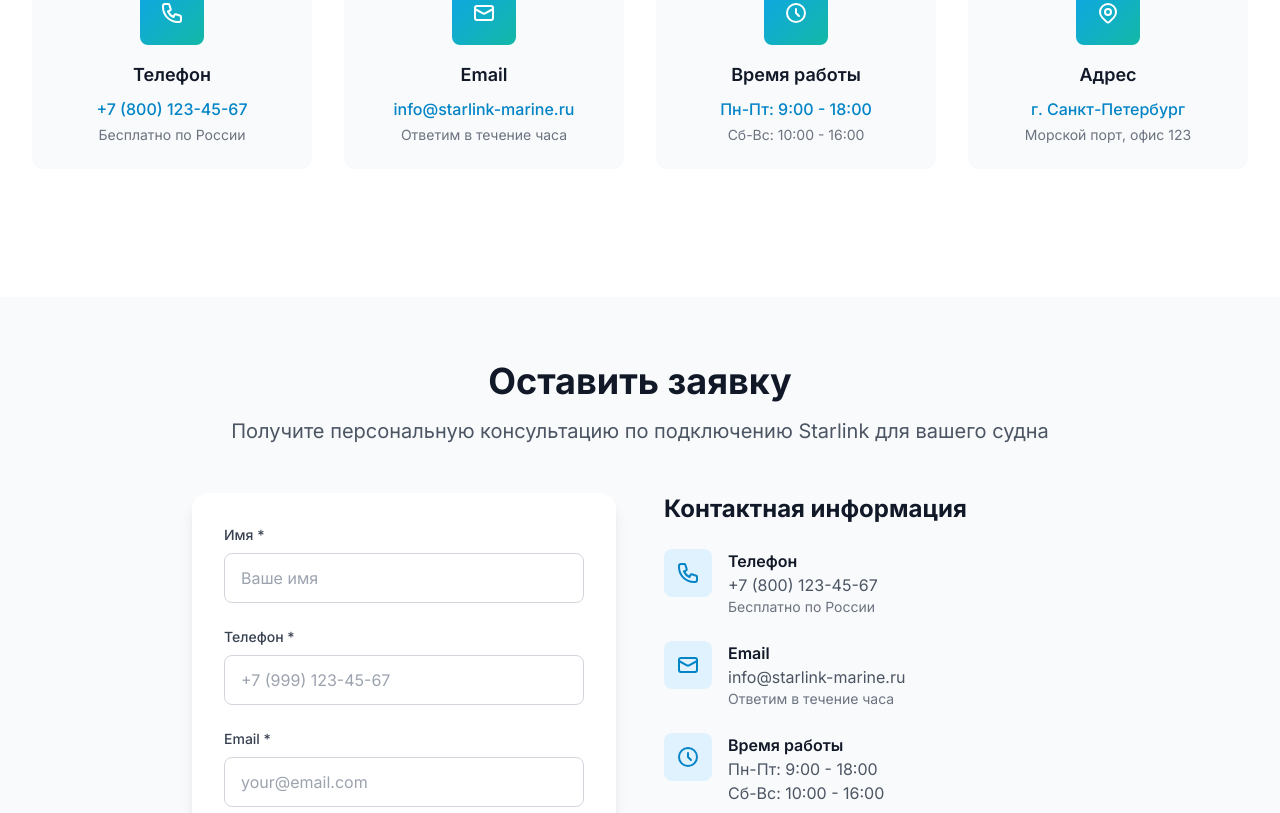
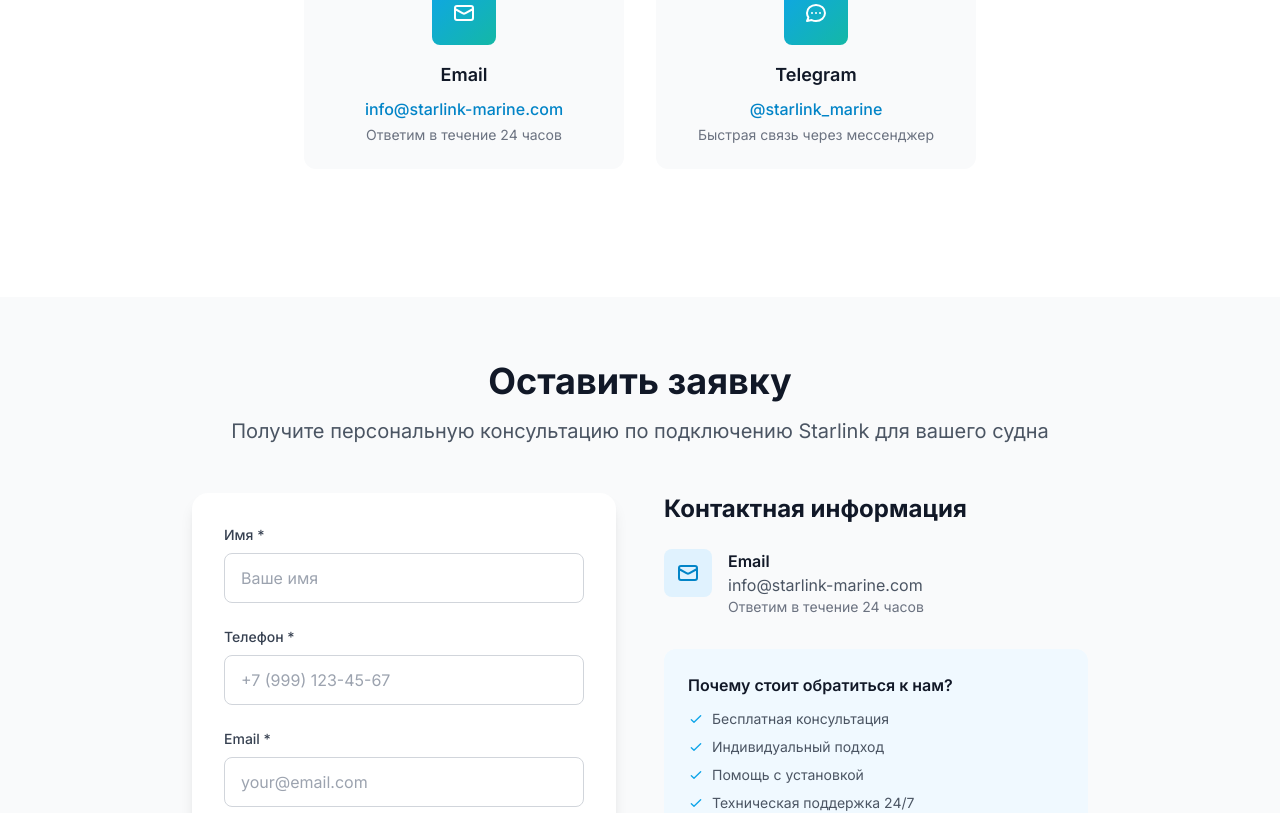
Before and after one commit to zqrt0/starlink-marine-website, a Next.js app: page /contact in a window 1280 px wide. Shown: the part 640-1453 px from the top of the page. Built offline with nearby package versions, Linux system fonts and the light colour scheme.

Commit message:
Remove fake statistics, testimonials, pricing and business hours - make site realistic for international operation

```diff
--- a/src/app/contact/page.tsx
+++ b/src/app/contact/page.tsx
@@ -12,19 +12,9 @@ export const metadata: Metadata = {
 export default function ContactPage() {
   const contactInfo = [
     {
-      title: 'Телефон',
-      value: '+7 (800) 123-45-67',
-      description: 'Бесплатно по России',
-      icon: (
-        <svg className="w-6 h-6" fill="none" stroke="currentColor" viewBox="0 0 24 24">
-          <path strokeLinecap="round" strokeLinejoin="round" strokeWidth={2} d="M3 5a2 2 0 012-2h3.28a1 1 0 01.948.684l1.498 4.493a1 1 0 01-.502 1.21l-2.257 1.13a11.042 11.042 0 005.516 5.516l1.13-2.257a1 1 0 011.21-.502l4.493 1.498a1 1 0 01.684.949V19a2 2 0 01-2 2h-1C9.716 21 3 14.284 3 6V5z" />
-        </svg>
-      )
-    },
-    {
       title: 'Email',
-      value: 'info@starlink-marine.ru',
-      description: 'Ответим в течение часа',
+      value: 'info@starlink-marine.com',
+      description: 'Ответим в течение 24 часов',
       icon: (
         <svg className="w-6 h-6" fill="none" stroke="currentColor" viewBox="0 0 24 24">
           <path strokeLinecap="round" strokeLinejoin="round" strokeWidth={2} d="M3 8l7.89 4.26a2 2 0 002.22 0L21 8M5 19h14a2 2 0 002-2V7a2 2 0 00-2-2H5a2 2 0 00-2 2v10a2 2 0 002 2z" />
@@ -32,23 +22,12 @@ export default function ContactPage() {
       )
     },
     {
-      title: 'Время работы',
-      value: 'Пн-Пт: 9:00 - 18:00',
-      description: 'Сб-Вс: 10:00 - 16:00',
+      title: 'Telegram',
+      value: '@starlink_marine',
+      description: 'Быстрая связь через мессенджер',
       icon: (
         <svg className="w-6 h-6" fill="none" stroke="currentColor" viewBox="0 0 24 24">
-          <path strokeLinecap="round" strokeLinejoin="round" strokeWidth={2} d="M12 8v4l3 3m6-3a9 9 0 11-18 0 9 9 0 0118 0z" />
-        </svg>
-      )
-    },
-    {
-      title: 'Адрес',
-      value: 'г. Санкт-Петербург',
-      description: 'Морской порт, офис 123',
-      icon: (
-        <svg className="w-6 h-6" fill="none" stroke="currentColor" viewBox="0 0 24 24">
-          <path strokeLinecap="round" strokeLinejoin="round" strokeWidth={2} d="M17.657 16.657L13.414 20.9a1.998 1.998 0 01-2.827 0l-4.244-4.243a8 8 0 1111.314 0z" />
-          <path strokeLinecap="round" strokeLinejoin="round" strokeWidth={2} d="M15 11a3 3 0 11-6 0 3 3 0 016 0z" />
+          <path strokeLinecap="round" strokeLinejoin="round" strokeWidth={2} d="M8 12h.01M12 12h.01M16 12h.01M21 12c0 4.418-4.03 8-9 8a9.863 9.863 0 01-4.255-.949L3 20l1.395-3.72C3.512 15.042 3 13.574 3 12c0-4.418 4.03-8 9-8s9 3.582 9 8z" />
         </svg>
       )
     }
@@ -85,7 +64,7 @@ export default function ContactPage() {
             </p>
           </div>
 
-          <div className="grid grid-cols-1 md:grid-cols-2 lg:grid-cols-4 gap-8 mb-16">
+          <div className="grid grid-cols-1 md:grid-cols-2 gap-8 mb-16 max-w-2xl mx-auto">
             {contactInfo.map((contact, index) => (
               <div key={index} className="text-center p-6 bg-gray-50 rounded-xl">
                 <div className="w-16 h-16 bg-gradient-to-br from-marine-500 to-ocean-500 rounded-lg flex items-center justify-center text-white mx-auto mb-4">
--- a/src/app/page.tsx
+++ b/src/app/page.tsx
@@ -1,11 +1,7 @@
 import Header from '@/components/Header'
 import Hero from '@/components/Hero'
 import Benefits from '@/components/Benefits'
-import Stats from '@/components/Stats'
 import PhotoGallerySection from '@/components/PhotoGallerySection'
-import ComparisonTable from '@/components/ComparisonTable'
-import Pricing from '@/components/Pricing'
-import Testimonials from '@/components/Testimonials'
 import InstallationProcess from '@/components/InstallationProcess'
 import CoverageMap from '@/components/CoverageMap'
 import WeatherWidget from '@/components/WeatherWidget'
@@ -26,11 +22,7 @@ export default function HomePage() {
       <Header />
       <Hero />
       <Benefits />
-      <Stats />
       <PhotoGallerySection />
-      <ComparisonTable />
-      <Pricing />
-      <Testimonials />
       <InstallationProcess />
       <CoverageMap />
       <WeatherWidget />
--- a/src/components/ContactForm.tsx
+++ b/src/components/ContactForm.tsx
@@ -232,24 +232,6 @@ export default function ContactForm() {
                 </h3>
 
                 <div className="space-y-6">
-                  <div className="flex items-start space-x-4">
-                    <div className="w-12 h-12 bg-marine-100 rounded-lg flex items-center justify-center flex-shrink-0">
-                      <svg className="w-6 h-6 text-marine-600" fill="none" stroke="currentColor" viewBox="0 0 24 24">
-                        <path strokeLinecap="round" strokeLinejoin="round" strokeWidth={2} d="M3 5a2 2 0 012-2h3.28a1 1 0 01.948.684l1.498 4.493a1 1 0 01-.502 1.21l-2.257 1.13a11.042 11.042 0 005.516 5.516l1.13-2.257a1 1 0 011.21-.502l4.493 1.498a1 1 0 01.684.949V19a2 2 0 01-2 2h-1C9.716 21 3 14.284 3 6V5z" />
-                      </svg>
-                    </div>
-                    <div>
-                      <h4 className="font-semibold text-gray-900">Телефон</h4>
-                      <a
-                        href="tel:+78001234567"
-                        className="text-gray-600 hover:text-marine-600 transition-colors"
-                        onClick={() => trackGoal(GOALS.PHONE_CLICK, { source: 'contact_page' })}
-                      >
-                        +7 (800) 123-45-67
-                      </a>
-                      <p className="text-sm text-gray-500">Бесплатно по России</p>
-                    </div>
-                  </div>
 
                   <div className="flex items-start space-x-4">
                     <div className="w-12 h-12 bg-marine-100 rounded-lg flex items-center justify-center flex-shrink-0">
@@ -260,28 +242,16 @@ export default function ContactForm() {
                     <div>
                       <h4 className="font-semibold text-gray-900">Email</h4>
                       <a
-                        href="mailto:info@starlink-marine.ru"
+                        href="mailto:info@starlink-marine.com"
                         className="text-gray-600 hover:text-marine-600 transition-colors"
                         onClick={() => trackGoal(GOALS.EMAIL_CLICK, { source: 'contact_page' })}
                       >
-                        info@starlink-marine.ru
+                        info@starlink-marine.com
                       </a>
-                      <p className="text-sm text-gray-500">Ответим в течение часа</p>
+                      <p className="text-sm text-gray-500">Ответим в течение 24 часов</p>
                     </div>
                   </div>
 
-                  <div className="flex items-start space-x-4">
-                    <div className="w-12 h-12 bg-marine-100 rounded-lg flex items-center justify-center flex-shrink-0">
-                      <svg className="w-6 h-6 text-marine-600" fill="none" stroke="currentColor" viewBox="0 0 24 24">
-                        <path strokeLinecap="round" strokeLinejoin="round" strokeWidth={2} d="M12 8v4l3 3m6-3a9 9 0 11-18 0 9 9 0 0118 0z" />
-                      </svg>
-                    </div>
-                    <div>
-                      <h4 className="font-semibold text-gray-900">Время работы</h4>
-                      <p className="text-gray-600">Пн-Пт: 9:00 - 18:00</p>
-                      <p className="text-gray-600">Сб-Вс: 10:00 - 16:00</p>
-                    </div>
-                  </div>
                 </div>
               </div>
 
```
